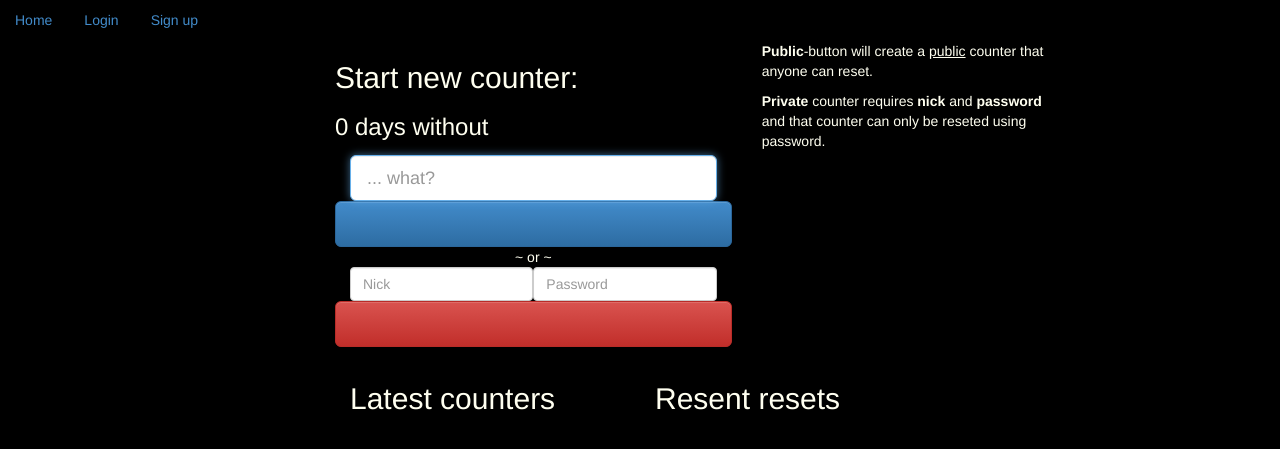
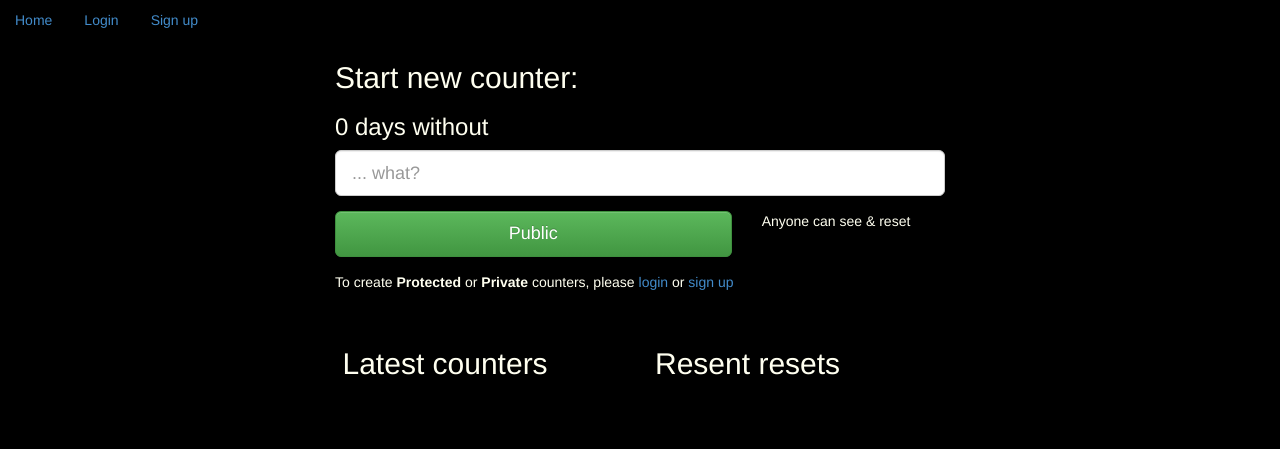
Before and after one commit to JSomerstone/DaysWithoutX, a Symfony app: template src/JSomerstone/DaysWithoutBundle/Resources/views/Default/index.html.twig in a window 1280 px wide. Shown: the top 449 px of the page. Run offline with Twig, Linux system fonts and the light colour scheme; the template is opened without the code that fills it, so the values that code supplies are empty; form fields are guessed from the names that the template uses; some libraries are stand-ins or nearby versions.

Commit message:
Migrated away from SymfonyForms - WIP

```diff
--- a/src/JSomerstone/DaysWithoutBundle/Controller/DefaultController.php
+++ b/src/JSomerstone/DaysWithoutBundle/Controller/DefaultController.php
@@ -5,7 +5,7 @@ class DefaultController extends BaseController
 {
     public function indexAction()
     {
-        $this->setForm($this->getCounterForm(null, $this->isLoggedIn()));
+        $this->setToResponse('loggedIn', $this->isLoggedIn());
         $this->setToResponse('latest', $this->getLatestCounters());
         $this->setToResponse('resentResets', $this->getResentResets());
 
--- a/src/JSomerstone/DaysWithoutBundle/Lib/InputValidator.php
+++ b/src/JSomerstone/DaysWithoutBundle/Lib/InputValidator.php
@@ -15,6 +15,11 @@ class InputValidator
             'pattern' => '.{8,128}',
             'regexp' => '/.{8,128}/',
             'message' => 'Password must be at least 8 characters long'
+        ),
+        'headline' => array(
+            'pattern' => '.{1,100}',
+            'regexp' => '/.{1,100}/',
+            'message' => 'What have you been without?'
         ),
     );
 
--- a/src/JSomerstone/DaysWithoutBundle/Resources/views/Default/index.html.twig
+++ b/src/JSomerstone/DaysWithoutBundle/Resources/views/Default/index.html.twig
@@ -4,46 +4,60 @@
 
 {% block content %}
     <div class="row">
-        <div class="col-lg-offset-3 col-lg-4 col-sm-6 col-xs-12">
+        <div class="{{ content_classes }}">
             <h2>Start new counter:</h2>
             <h3>0 days without</h3>
-            {{ form_start(
-                form, {
-                    'action': path('dwo_create_counter'),
-                    'method': 'POST',
-                    'attr': {'class' : 'form-horizontal'}
-                    }
-                )
-            }}
-                <div>{{ form_errors(form) }}</div>
+            <form action="{{ path('dwo_create_counter') }}" method="post" class="form-horizontal" role="form">
                 <div class="form-group">
                     <div class="col-xs-12">
-                        {{ form_widget(form.headline, {'attr': {'class': 'form-control input-lg', 'autofocus': 'autofocus', 'placeholder': '... what?' }}) }}
+                        <input
+                            name="headline"
+                            type="text"
+                            class="form-control mandatory input-lg"
+                            placeholder="... what?"
+                            required="1"
+                            pattern="{{ field.headline.pattern }}"
+                            title="{{ field.headline.title }}"
+                        >
                     </div>
                 </div>
                 <div class="form-group">
-                    {{ form_widget(form.public, {'attr': {'class': 'btn btn-lg btn-primary btn-block' }}) }}
-                    <div style="text-align: center">~ or ~</div>
-                    {% if not loggedIn %}
-                        <div class="col-xs-6 wo-pad-right">
-                            {{ form_widget(form.owner.nick, {'attr': {'class': 'form-control', 'placeholder': 'Nick'}}) }}
+                    <div class="col-sm-8">
+                        <button
+                            name="public"
+                            class="btn btn-lg btn-success btn-block"
+                            value="Public"
+                            title="Anyone can see & reset the counter"
+                        >Public</button>
+                    </div>
+                    <div class="col-sm-4">
+                        <p>
+                            Anyone can see & reset
+                        </p>
+                    </div>
+                </div>
+                {% if loggedIn %}
+                    <div class="form-group">
+                        <div class="col-sm-8">
+                            <button
+                                name="private"
+                                class="btn btn-lg btn-danger btn-block"
+                                value="Private"
+                                title="Anyone can see, only You can reset"
+                            >Private</button>
                         </div>
-                        <div class="col-xs-6 wo-pad-left">
-                            {{ form_widget(form.owner.password, {'attr': {'class': 'form-control', 'placeholder': 'Password' }}) }}
+                        <div class="col-sm-4">
+                            Anyone can see, only You can reset
                         </div>
-                    {% endif %}
-                    {{ form_widget(form.private, {'attr': {'class': 'btn btn-lg btn-danger btn-block' }}) }}
-                </div>
-            {{ form_end(form) }}
-        </div>
-        <div class="col-lg-3 col-sm-6 col-xs-12">
-            <p>
-                <b>Public</b>-button will create a <u>public</u> counter that anyone can reset.
-            </p>
-            <p>
-                <b>Private</b> counter requires <b>nick</b> and <b>password</b> and that counter can only
-                be reseted using password.
-            </p>
+                    {% else %}
+                        <p>
+                            To create <b>Protected</b> or <b>Private</b> counters, please
+                            <a href="{{ path('dwo_login') }}">login</a> or
+                            <a href="{{ path('dwo_signup') }}">sign up</a>
+                        </p>
+                    </div>
+                {% endif %}
+            </form>
         </div>
     </div>
     <div class="row">
```
Also changed, not shown: features/bootstrap/AssertContext.php (+10 -0 lines), features/bootstrap/FeatureContext.php (+51 -28 lines), 1 other file.
